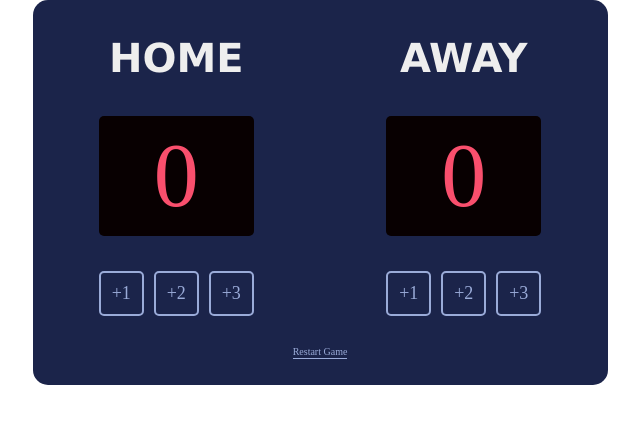
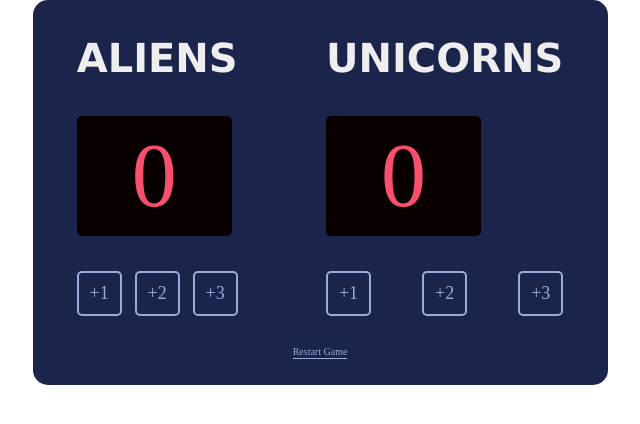
Before and after one commit to iamsebastn/ScoreBoard, a plain HTML site: page index.html in a window 1280 px wide. Shown: the whole page, without its empty margins (320-960 px from the left). Drawn offline with nearby package versions, Linux system fonts and the light colour scheme; a web font is replaced by a local one.

Commit message:
Changed team-name

```diff
--- a/index.html
+++ b/index.html
@@ -1,12 +1,13 @@
 <html>
-    <head><link rel="stylesheet" href="https://cdnjs.cloudflare.com/ajax/libs/normalize/8.0.1/normalize.css">
+    <head>
+        <link rel="stylesheet" href="https://cdnjs.cloudflare.com/ajax/libs/normalize/8.0.1/normalize.css">
         <link rel="stylesheet" href="index.css">
     </head>
     <body>
             <div class="container">
                 <div class="scoreboard">
                     <div class="team-score">
-                        <h3 class="team-txt">HOME</h3>
+                        <h3 class="team-txt">ALIENS</h3>
                         <div class="score-screen">
                             <p id="home-score" class="score">0</p>
                         </div>
@@ -18,7 +19,7 @@
                     </div>
 
                     <div class="team-score">
-                        <h3 class="team-txt">AWAY</h3>
+                        <h3 class="team-txt">UNICORNS</h3>
                         <div class="score-screen">
                             <p id="guest-score" class="score">0</p>
                         </div>
```
